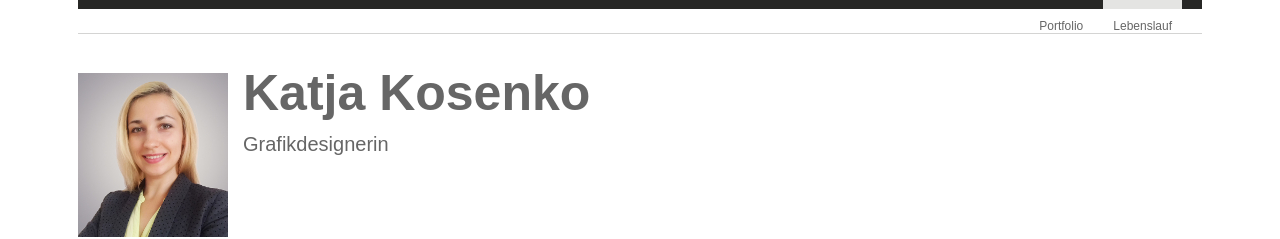
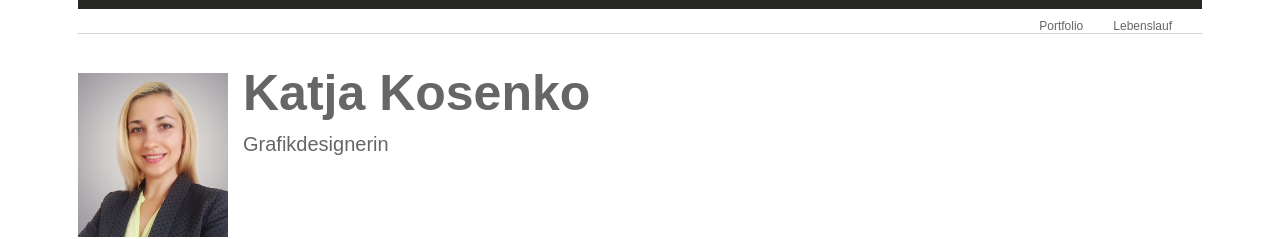
Before and after one commit to vkosenko/katj, a Jekyll site: the page built from link.html, in a window 1280 px wide. Shown: the top 239 px of the page. Built offline with Jekyll 4.4.1, drawn with Linux system fonts in a browser that asks for light colours; nearby versions of some CDN libraries.

Commit message:
Updated: active menu

```diff
--- a/link.html
+++ b/link.html
@@ -12,7 +12,7 @@ layout: default
             <li class="menu-218 first">
                 <a href="/" title="">Portfolio</a>
             </li>
-            <li class="menu-355 last active">
+            <li class="menu-355 last">
                 <a href="lebenslauf.html">Lebenslauf</a>
             </li>
         </ul>
--- a/weiterbildung.html
+++ b/weiterbildung.html
@@ -12,7 +12,7 @@ layout: default
             <li class="menu-218 first">
                 <a href="/" title="">Portfolio</a>
             </li>
-            <li class="menu-355 last active">
+            <li class="menu-355 last">
                 <a href="lebenslauf.html">Lebenslauf</a>
             </li>
         </ul>
```
